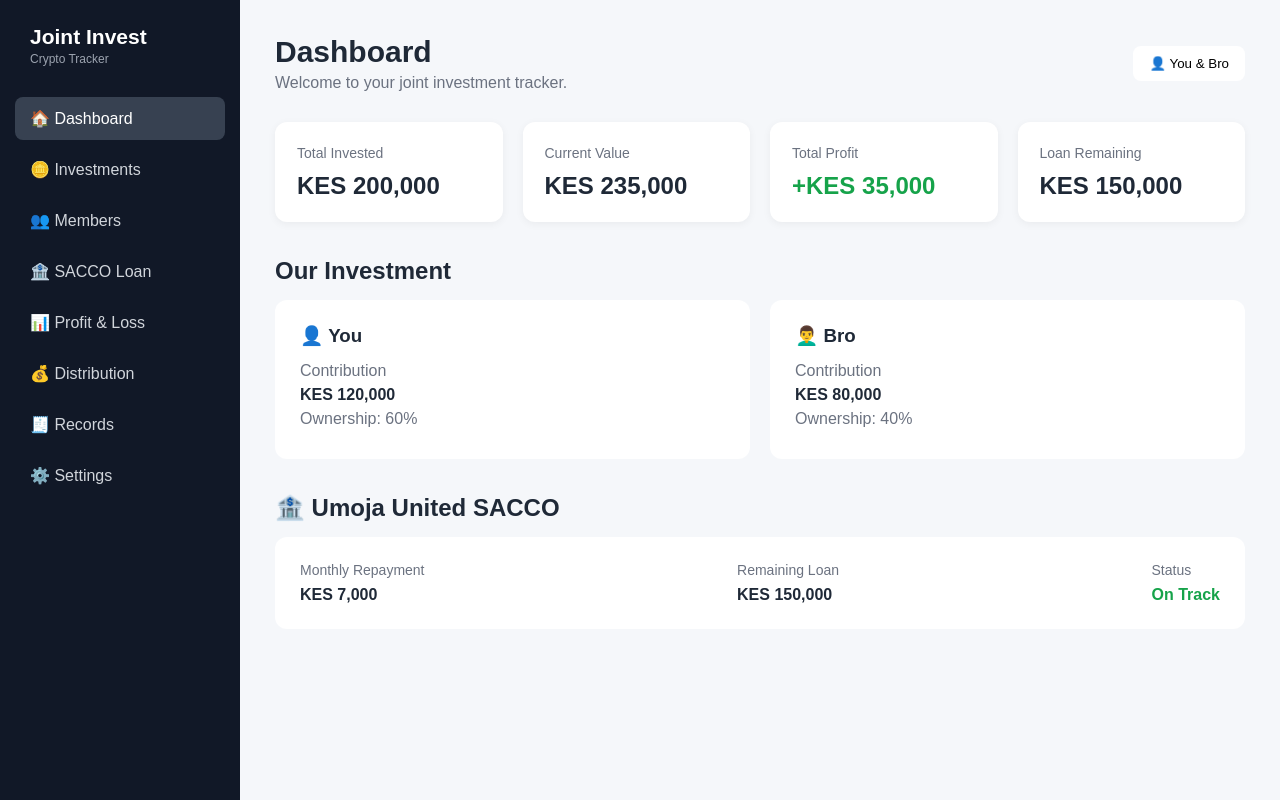
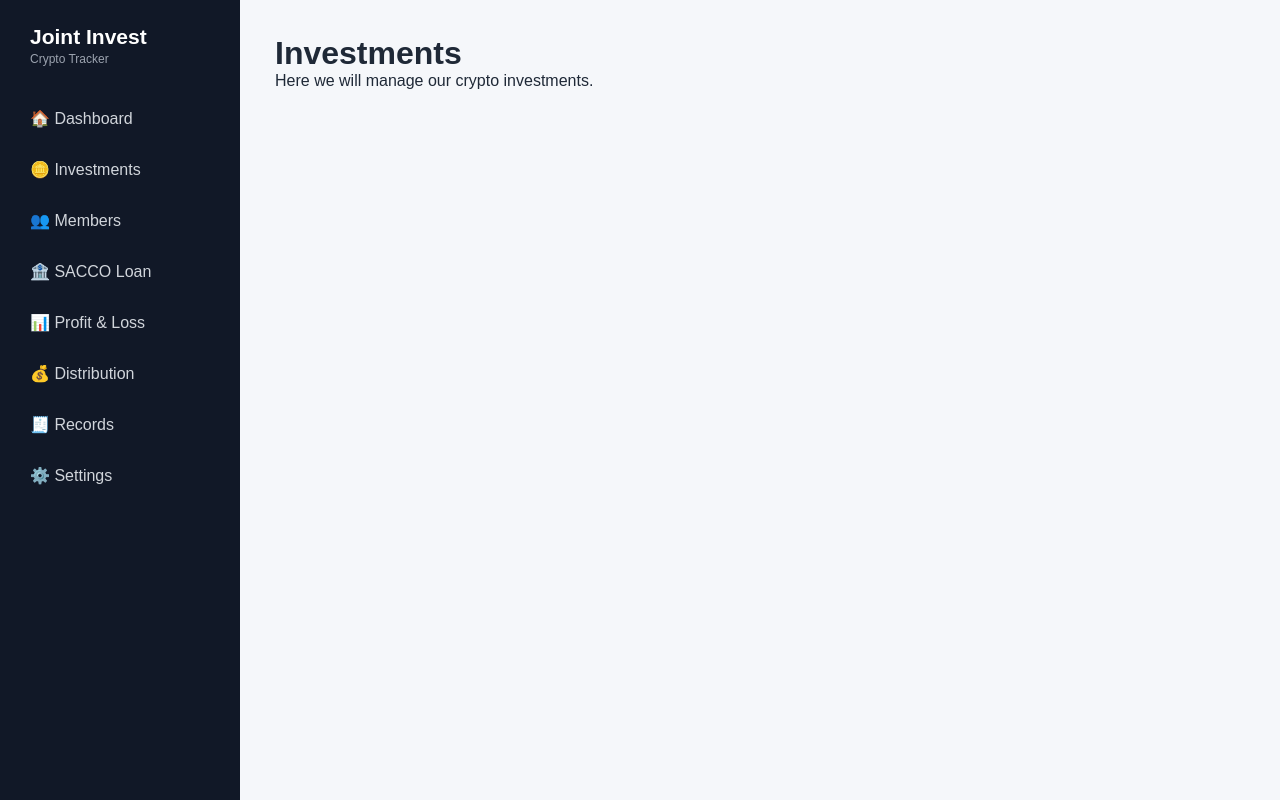
Before and after one commit to elvischege98-tech/Binance-project, a React (Vite) app in the folder frontend/: page /investments in a window 1280 px wide. Built offline with nearby package versions, Linux system fonts and the light colour scheme.

Commit message:
Coded the investments buttton  to navigate there

```diff
--- a/frontend/src/App.tsx
+++ b/frontend/src/App.tsx
@@ -1,13 +1,23 @@
+import { BrowserRouter, Routes, Route } from "react-router-dom";
+
 import Sidebar from "./components/Sidebar";
 import Dashboard from "./components/Dashboard";
+import Investments from "./pages/Investments";
+
 import "./App.css";
 
 function App() {
   return (
-    <div className="app">
-      <Sidebar />
-      <Dashboard />
-    </div>
+    <BrowserRouter>
+      <div className="app">
+        <Sidebar />
+
+        <Routes>
+          <Route path="/" element={<Dashboard />} />
+          <Route path="/investments" element={<Investments />} />
+        </Routes>
+      </div>
+    </BrowserRouter>
   );
 }
 
--- a/frontend/src/components/Sidebar.tsx
+++ b/frontend/src/components/Sidebar.tsx
@@ -1,3 +1,5 @@
+import { Link } from "react-router-dom";
+
 function Sidebar() {
   return (
     <aside className="sidebar">
@@ -7,8 +9,9 @@ function Sidebar() {
       </div>
 
       <nav>
-        <a href="#" className="active">🏠 Dashboard</a>
-        <a href="#">🪙 Investments</a>
+        <Link to="/">🏠 Dashboard</Link>
+        <Link to="/investments">🪙 Investments</Link>
+
         <a href="#">👥 Members</a>
         <a href="#">🏦 SACCO Loan</a>
         <a href="#">📊 Profit & Loss</a>
--- /dev/null
+++ b/frontend/src/pages/Investments.tsx
@@ -0,0 +1,10 @@
+function Investments() {
+  return (
+    <main className="dashboard">
+      <h1>Investments</h1>
+      <p>Here we will manage our crypto investments.</p>
+    </main>
+  );
+}
+
+export default Investments;
```
Also changed, not shown: 1 other file (tests, documents, lock files or other folders).
